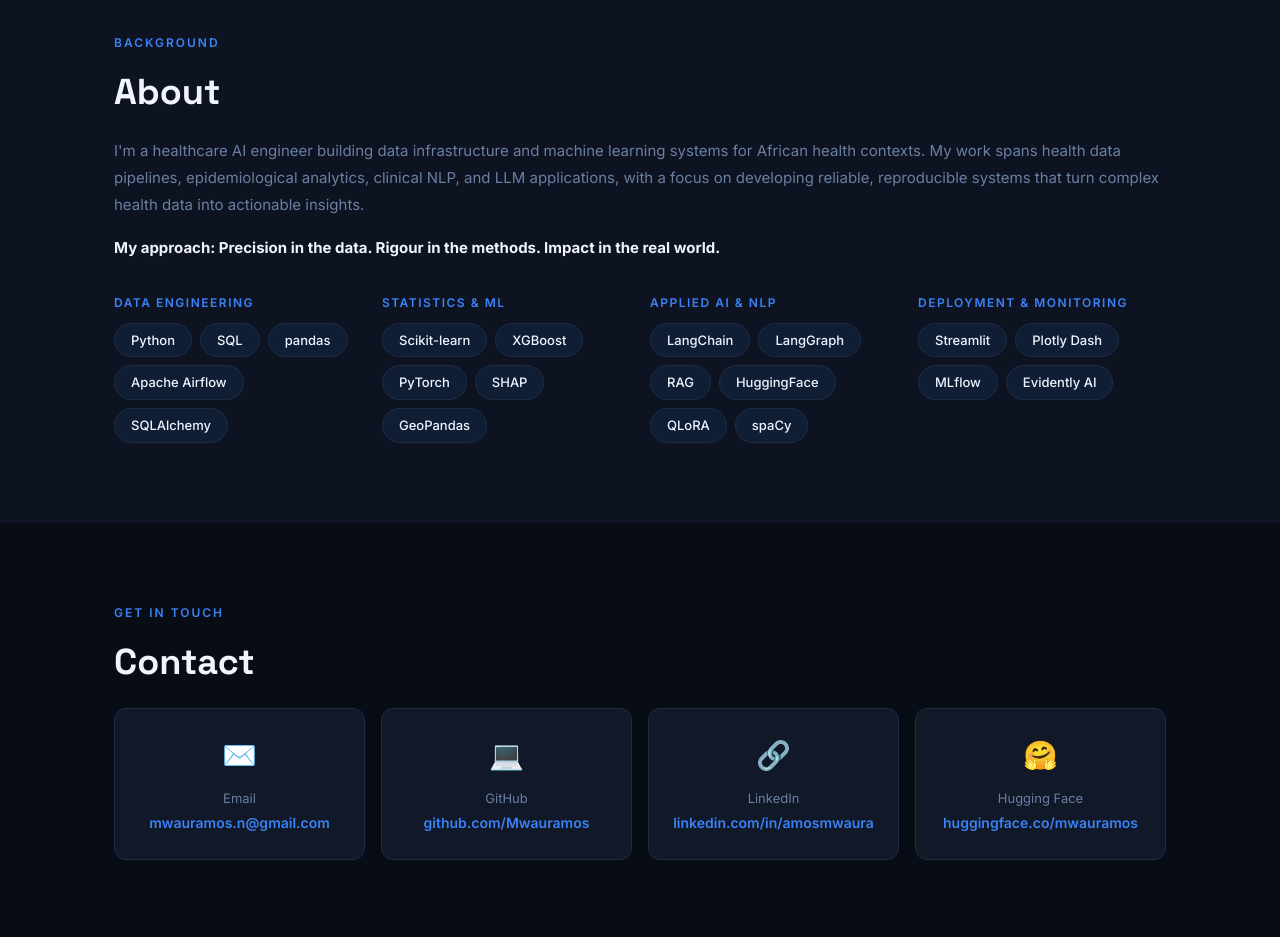
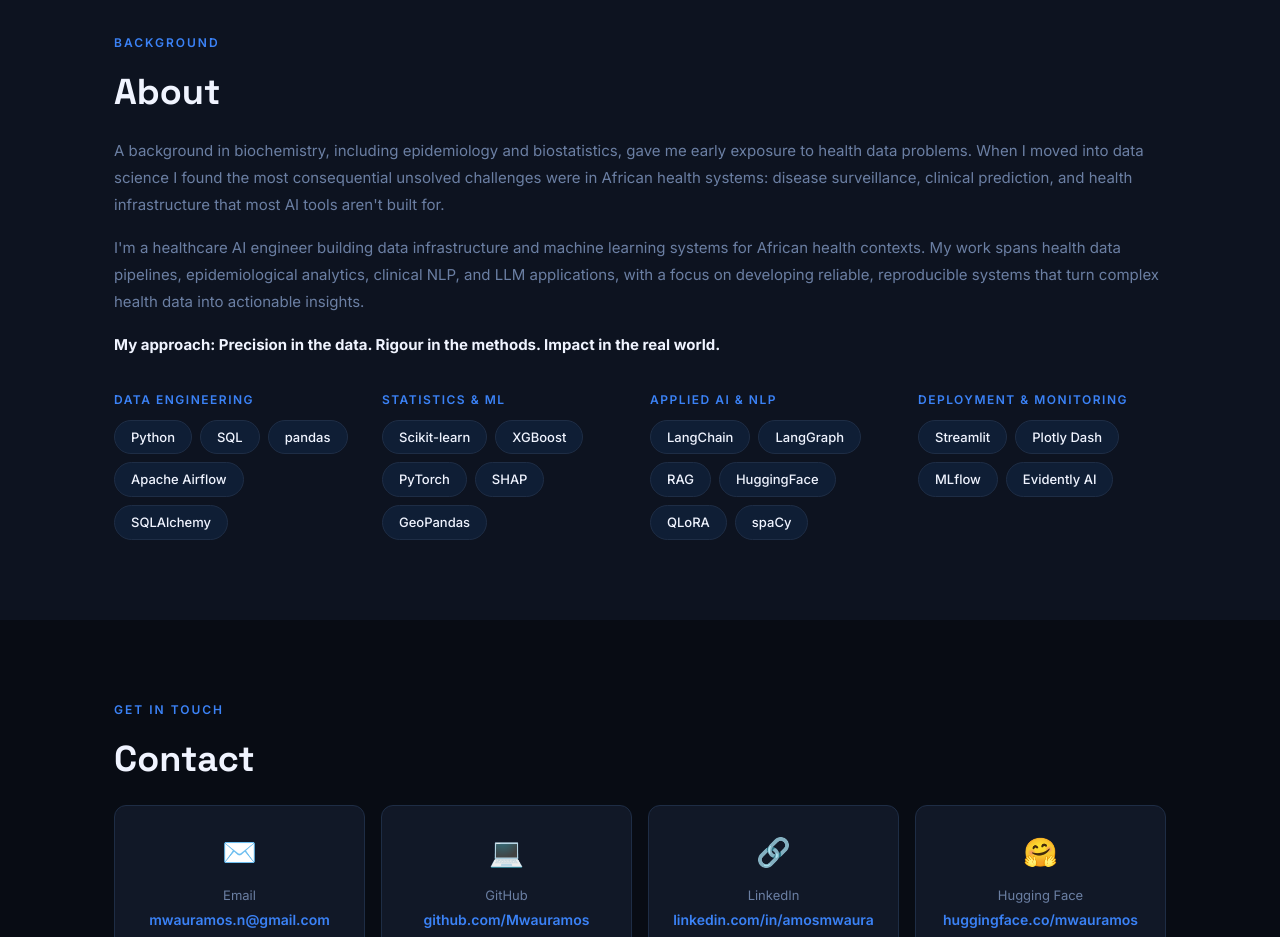
Before and after one commit to Mwauramos/zenik-ai, a plain HTML site: page index.html in a window 1280 px wide. Shown: the part 4440-5377 px from the top of the page. Drawn offline with Linux system fonts and the light colour scheme.

Commit message:
Expand about section with personal background

```diff
--- a/index.html
+++ b/index.html
@@ -363,6 +363,7 @@
     <div class="section-label">Background</div>
     <div class="section-title">About</div>
     <div class="about-text">
+      <p>A background in biochemistry, including epidemiology and biostatistics, gave me early exposure to health data problems. When I moved into data science I found the most consequential unsolved challenges were in African health systems: disease surveillance, clinical prediction, and health infrastructure that most AI tools aren't built for.</p>
       <p>I'm a healthcare AI engineer building data infrastructure and machine learning systems for African health contexts. My work spans health data pipelines, epidemiological analytics, clinical NLP, and LLM applications, with a focus on developing reliable, reproducible systems that turn complex health data into actionable insights.</p>
       <p><strong>My approach: Precision in the data. Rigour in the methods. Impact in the real world.</strong></p>
       <div class="skills-grid">
```
